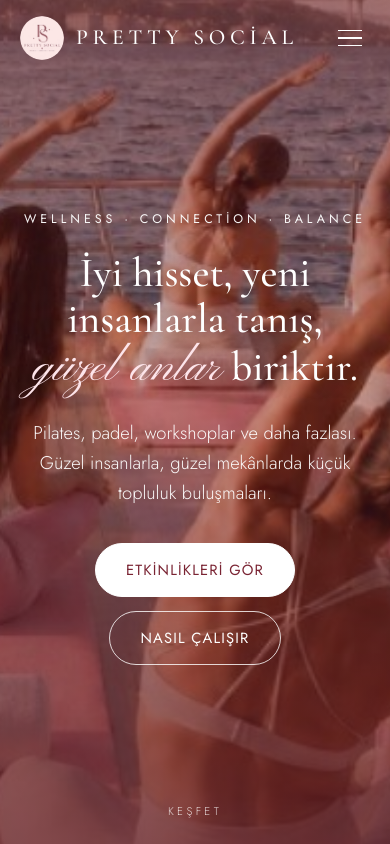
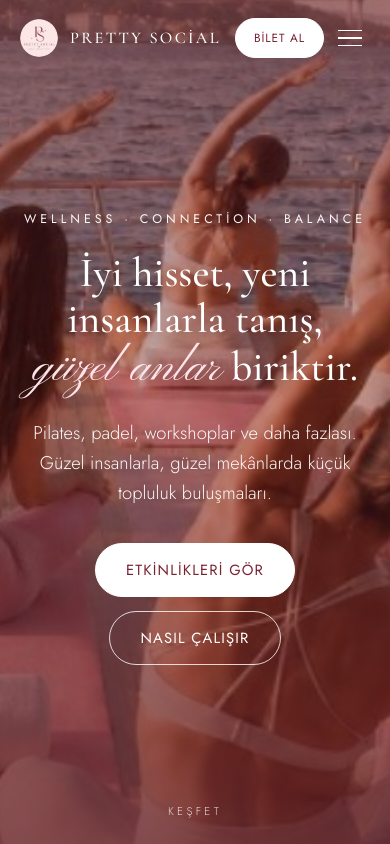
Before and after one commit to sertanbelgi/pretty-social-club-demo, a plain HTML site: page index.html in a window 390 px wide. Shown: the top 844 px of the page. Drawn offline with nearby package versions, Linux system fonts and the light colour scheme.

Commit message:
Mobil: Bilet Al butonu sabit
Co-Authored-By: Claude Sonnet 5.5 <noreply@anthropic.com>

```diff
--- a/css/style.css
+++ b/css/style.css
@@ -86,10 +86,15 @@ p { margin: 0 0 1em; }
 .lang button { background: none; border: 0; color: inherit; padding: 5px 11px; font-size: 0.75rem; letter-spacing: 0.1em; }
 .lang button[aria-pressed='true'] { background: var(--burgundy); color: #fff; }
 .site-header.over-hero:not(.solid) .lang button[aria-pressed='true'] { background: #fff; color: var(--burgundy); }
+.actions { display: flex; align-items: center; gap: 6px; }
+.bar-cta { display: none; }
 .burger { display: none; background: none; border: 0; color: inherit; padding: 8px; }
 .burger span { display: block; width: 24px; height: 1.5px; background: currentColor; margin: 6px 0; transition: transform 0.25s, opacity 0.25s; }
 @media (max-width: 860px) {
   .burger { display: block; }
+  .bar-cta { display: inline-flex; padding: 9px 18px; font-size: 0.74rem; }
+  .site-header.over-hero:not(.solid) .bar-cta { background: #fff; color: var(--burgundy); border-color: #fff; }
+  .nav .btn { display: none; }
   .nav {
     position: fixed; inset: 76px 0 auto 0; flex-direction: column; align-items: stretch; gap: 0;
     background: var(--cream); color: var(--burgundy); padding: 8px 20px 24px; box-shadow: var(--shadow);
@@ -100,6 +105,12 @@ p { margin: 0 0 1em; }
   .nav .lang, .nav .btn { margin-top: 18px; align-self: flex-start; }
   .site-header.over-hero:not(.solid) .nav .btn { background: var(--burgundy); color: #fff; border-color: var(--burgundy); }
   .site-header.over-hero:not(.solid) .nav .lang button[aria-pressed='true'] { background: var(--burgundy); color: #fff; }
+}
+
+@media (max-width: 480px) {
+  .brand span { font-size: 1.02rem; letter-spacing: 0.14em; }
+  .brand img { width: 38px; height: 38px; }
+  .site-header .bar { gap: 8px; }
 }
 
 /* hero */
--- a/js/app.js
+++ b/js/app.js
@@ -144,7 +144,7 @@ function renderHeader() {
   <header class="site-header ${hero ? 'over-hero' : 'solid'}" id="site-header">
     <div class="wrap bar">
       <a class="brand" href="/pretty-social-club-demo/" aria-label="Pretty Social Club"><img src="/pretty-social-club-demo/img/logo-circle.png" alt=""><span>Pretty Social</span></a>
-      <button class="burger" aria-label="Menu" aria-expanded="false" aria-controls="nav"><span></span><span></span><span></span></button>
+      <div class="actions"><a class="btn bar-cta" href="/pretty-social-club-demo/events.html">${t('nav.tickets')}</a><button class="burger" aria-label="Menu" aria-expanded="false" aria-controls="nav"><span></span><span></span><span></span></button></div>
       <nav class="nav" id="nav">
         ${link('/pretty-social-club-demo/events.html', 'nav.events')}${link('/pretty-social-club-demo/gallery.html', 'nav.gallery')}${link('/pretty-social-club-demo/about.html', 'nav.about')}
         <div class="lang" role="group" aria-label="Language">
```
